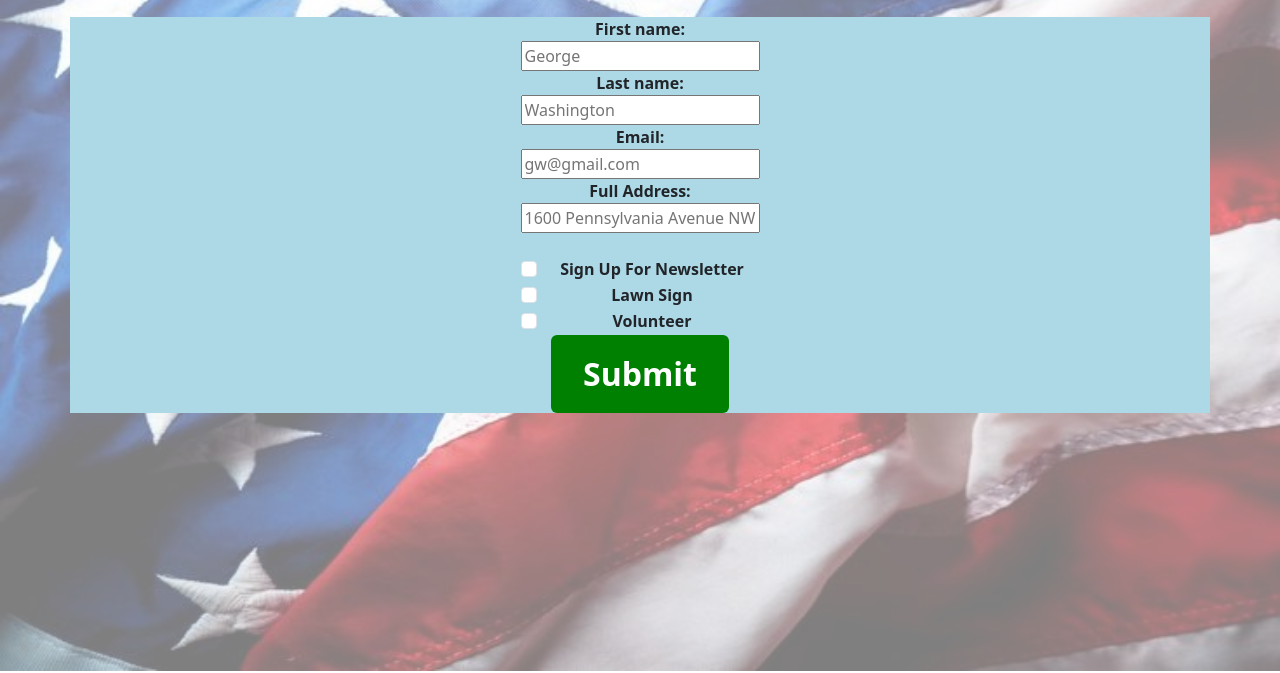
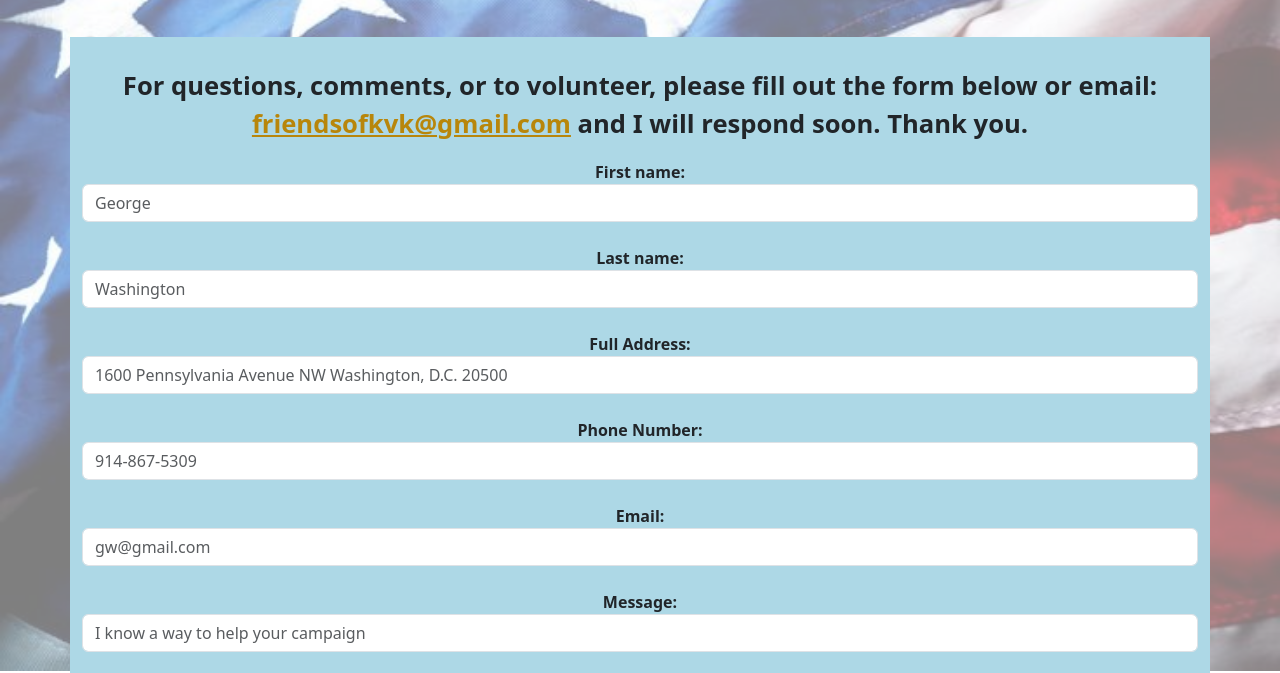
Before and after one commit to KullerCode/votekvk, a plain HTML site: page contact.html in a window 1280 px wide. Shown: the part 129-802 px from the top of the page. Drawn offline with nearby package versions, Linux system fonts and the light colour scheme.

Commit message:
deploying

```diff
--- a/contact.html
+++ b/contact.html
@@ -6,6 +6,7 @@
     <link href="https://cdn.jsdelivr.net/npm/bootstrap@5.3.5/dist/css/bootstrap.min.css" rel="stylesheet" integrity="sha384-SgOJa3DmI69IUzQ2PVdRZhwQ+dy64/BUtbMJw1MZ8t5HZApcHrRKUc4W0kG879m7" crossorigin="anonymous">
     <link rel="stylesheet" href="styles.css">
     <title>Vote KVK!</title>
+    <link rel="icon" type="image/x-icon" href="./kvkfavicon.png">
 </head>
 <body>
     <nav class="navbar-nav">
@@ -19,17 +20,28 @@
     </nav>
     <div class="contactdiv container greybg">
     <form class="form contactform">
+        <div class="form-group">
+        <p>For questions, comments, or to volunteer, please fill out the form below or email: <a class="emailfriend" href="mailto:friendsofkvk@gmail.com"><u>friendsofkvk@gmail.com</u></a>  and I will respond soon. Thank you.</p>
         <label for="fname">First name:</label><br>
-        <input type="text" id="fname" name="fname" placeholder="George"><br>
+        <input class="form-control input-sm" type="text" id="fname" name="fname" placeholder="George"><br>
 
         <label for="lname">Last name:</label><br>
-        <input type="text" id="lname" name="lname" placeholder="Washington"><br>
+        <input class="form-control input-sm" type="text" id="lname" name="lname" placeholder="Washington"><br>
 
-        <label for="lname">Email:</label><br>
-        <input type="text" id="email" name="email" placeholder="gw@gmail.com"><br>
 
-        <label for="lname">Full Address:</label><br>
-        <input type="text" id="fulladdress" name="fulladdress" placeholder="1600 Pennsylvania Avenue NW Washington, D.C. 20500 "><br><br>
+
+        <label for="fulladdress">Full Address:</label><br>
+        <input class="form-control input-sm" type="text" id="fulladdress" name="fulladdress" placeholder="1600 Pennsylvania Avenue NW Washington, D.C. 20500 "><br>
+
+        <label for="phonenumber">Phone Number:</label><br>
+        <input class="form-control input-sm" type="text" id="phonenumber" name="phonenumber" placeholder="914-867-5309"><br>
+
+        <label for="email">Email:</label><br>
+        <input class="form-control input-sm" type="text" id="email" name="email" placeholder="gw@gmail.com"><br>
+
+        <label for="message">Message:</label><br>
+        <input class="form-control input-sm" type="text" id="message" name="message" placeholder="I know a way to help your campaign"><br><br>
+
 
         <div class="form-check">
             <input type="checkbox" class="form-check-input" id="exampleCheck1">
@@ -42,10 +54,10 @@
           <div class="form-check">
             <input type="checkbox" class="form-check-input" id="exampleCheck1">
             <label class="form-check-label" for="exampleCheck1">Volunteer</label>
-          </div>
-
+          </div><br>
+        </div>
         <button class="btn button">Submit</button>
       </form>
-      </div>
+    </div>
 </body>
 </html>
--- a/styles.css
+++ b/styles.css
@@ -353,3 +353,13 @@ a {
         /* justify-content: center; */
         justify-items: center;
     }
+
+    .contactdiv {
+        margin-top: 40px;
+        padding-top: 10px;
+        padding-bottom: 10px;
+    }
+
+    .emailfriend {
+        color:darkgoldenrod;
+    }
```
Also changed, not shown: kvkfavicon.png (added).
